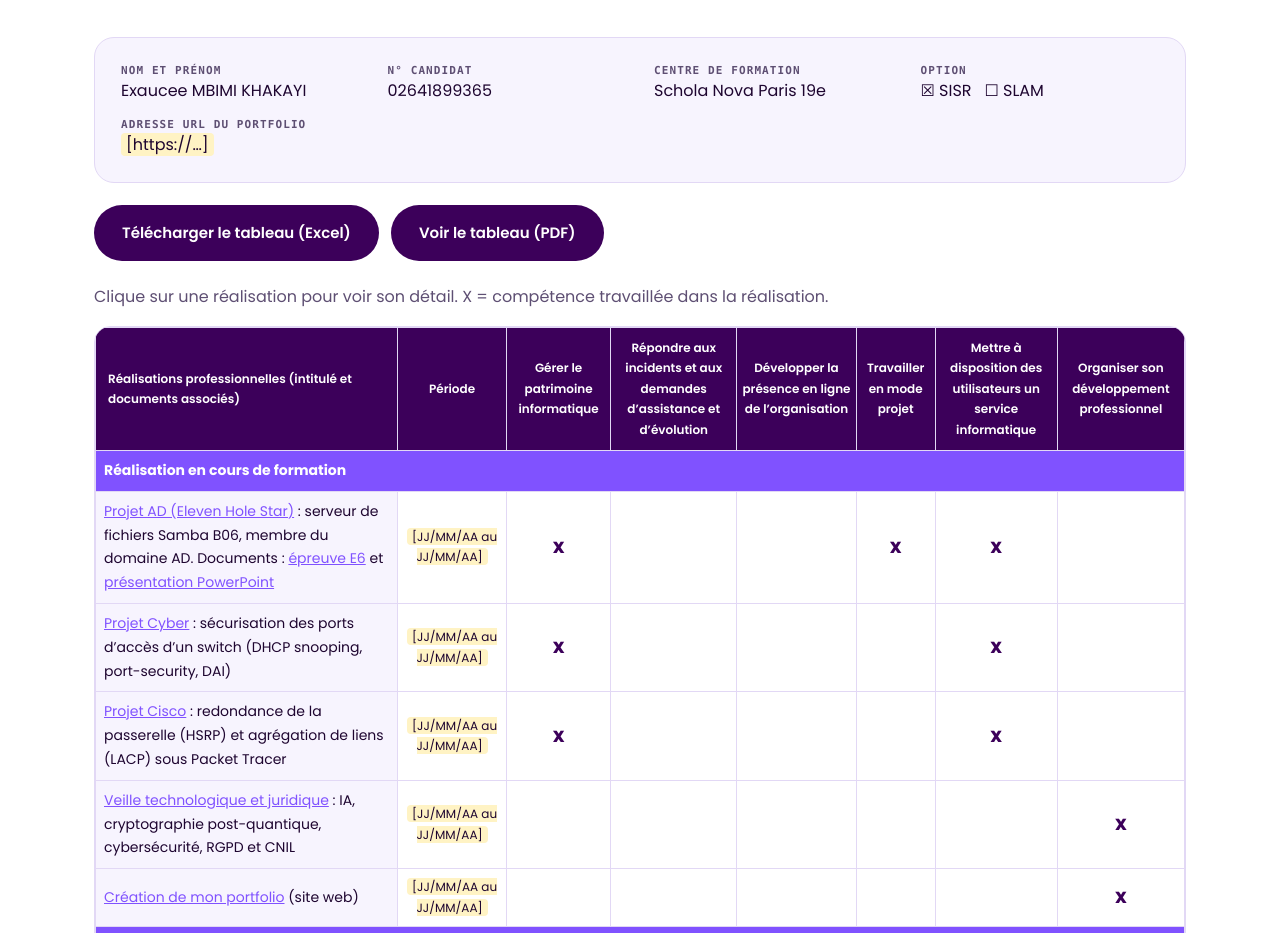
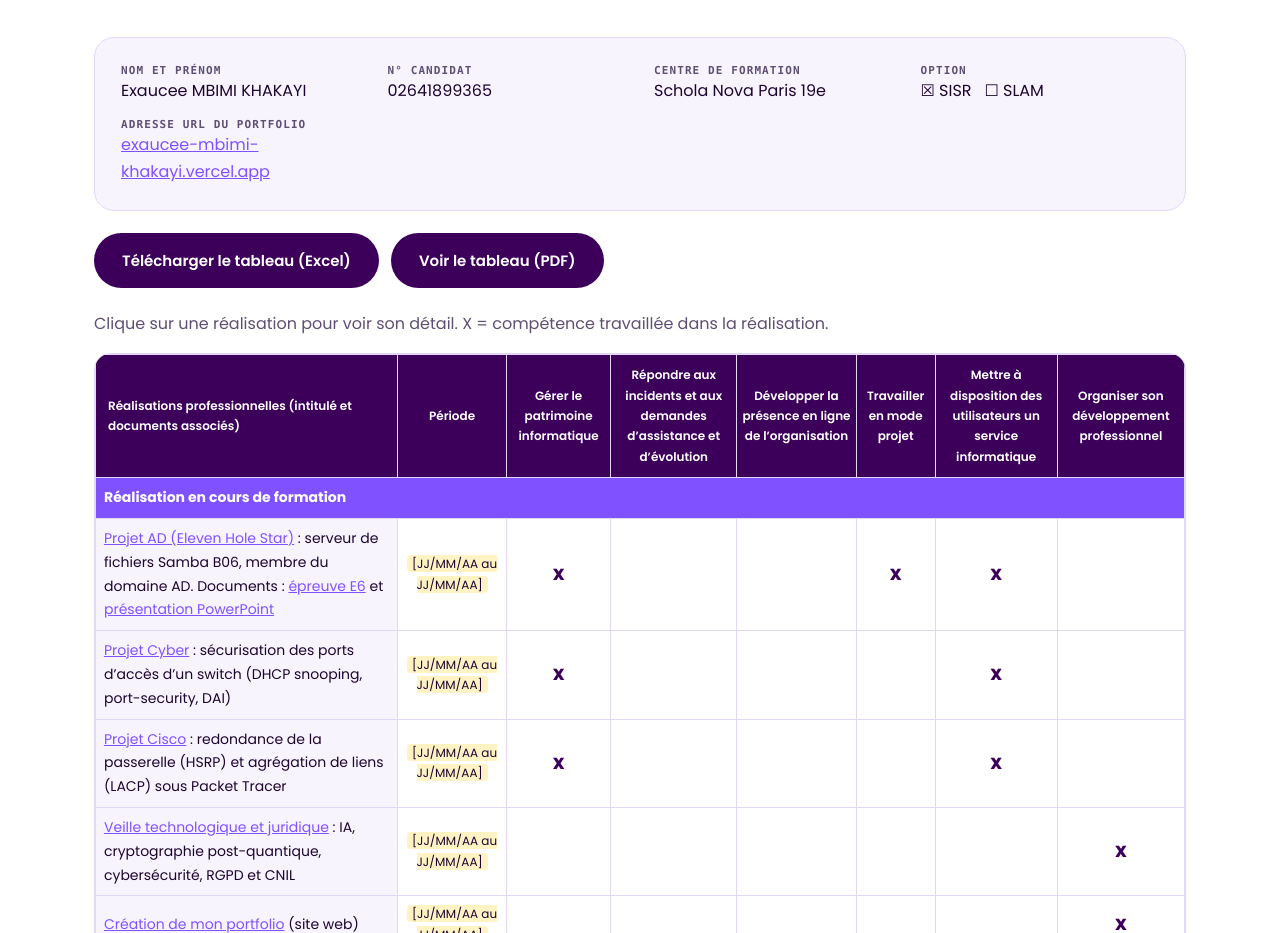
Before and after one commit to mbimikhakayi/portfolio, a plain HTML site: page index.html in a window 1280 px wide. Shown: the part 7660-8593 px from the top of the page. Drawn offline with Linux system fonts and the light colour scheme.

Commit message:
Ajout de l'URL du portfolio

```diff
--- a/index.html
+++ b/index.html
@@ -302,7 +302,7 @@ html.js .reveal.vu{opacity:1;transform:none}
 <p><b>N° candidat</b>02641899365</p>
 <p><b>Centre de formation</b>Schola Nova Paris 19e</p>
 <p><b>Option</b>☒ SISR &nbsp; ☐ SLAM</p>
-<p><b>Adresse URL du portfolio</b><mark class="a-remplir">[https://…]</mark></p>
+<p><b>Adresse URL du portfolio</b><a href="https://exaucee-mbimi-khakayi.vercel.app">exaucee-mbimi-khakayi.vercel.app</a></p>
 </div></div>
 <div class="docs"><a class="btn sombre" href="docs/Tableau_de_synthese_Exaucee_MBIMI_KHAKAYI.xlsx" download>Télécharger le tableau (Excel)</a><a class="btn sombre" href="docs/Tableau_de_synthese_Exaucee_MBIMI_KHAKAYI.pdf">Voir le tableau (PDF)</a></div>
 <p style="color:var(--doux);max-width:46em">Clique sur une réalisation pour voir son détail. X = compétence travaillée dans la réalisation.</p>
```
